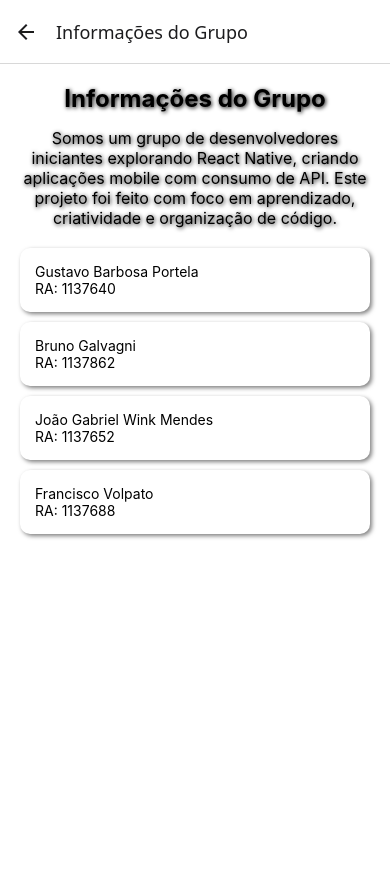
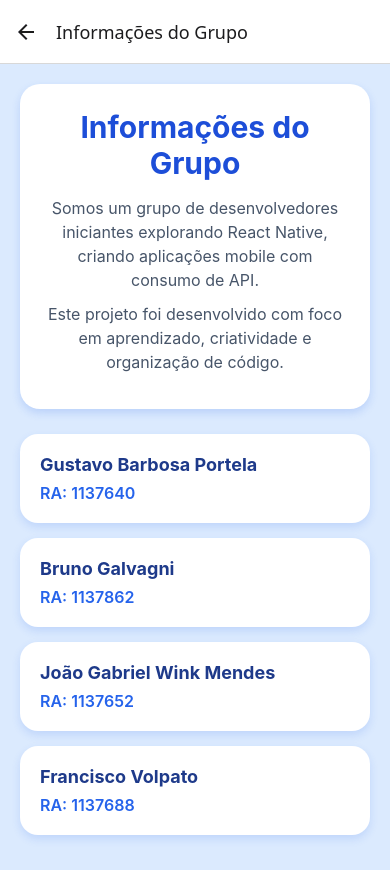
Before and after one commit to JoaoGabrielWMendes/trabalho-react-native-g1, a React Native app: screen /Info in a window 390 px wide. Before the commit the page ends 844 px from the top, so only its background shows below. Built offline with nearby package versions, Linux system fonts and the light colour scheme.

Commit message:
Design dos detalhes do produto e design das infos

```diff
--- a/src/screens/Info.js
+++ b/src/screens/Info.js
@@ -1,34 +1,48 @@
-import React from 'react';
-import { View, Text, StyleSheet, ScrollView } from 'react-native';
+import React from "react";
+import {
+  View,
+  Text,
+  StyleSheet,
+  ScrollView,
+} from "react-native";
 
 const Info = () => {
   const integrantes = [
     {
-      nome: 'Gustavo Barbosa Portela',
-      ra: '1137640',
+      nome: "Gustavo Barbosa Portela",
+      ra: "1137640",
     },
     {
-      nome: 'Bruno Galvagni',
-      ra: '1137862',
+      nome: "Bruno Galvagni",
+      ra: "1137862",
     },
     {
-      nome: 'João Gabriel Wink Mendes',
-      ra: '1137652',
+      nome: "João Gabriel Wink Mendes",
+      ra: "1137652",
     },
     {
-      nome: 'Francisco Volpato',
-      ra: '1137688',
+      nome: "Francisco Volpato",
+      ra: "1137688",
     },
   ];
 
   return (
     <ScrollView contentContainerStyle={styles.container}>
-      <Text style={styles.titulo}>Informações do Grupo</Text>
-      <Text style={styles.descricao}>
-        Somos um grupo de desenvolvedores iniciantes explorando React Native,
-        criando aplicações mobile com consumo de API. Este projeto foi feito
-        com foco em aprendizado, criatividade e organização de código.
-      </Text>
+      <View style={styles.headerBox}>
+        <Text style={styles.titulo}>Informações do Grupo</Text>
+
+        <Text style={styles.descricao}>
+          Somos um grupo de desenvolvedores iniciantes
+          explorando React Native, criando aplicações
+          mobile com consumo de API.
+        </Text>
+
+        <Text style={styles.descricao}>
+          Este projeto foi desenvolvido com foco em
+          aprendizado, criatividade e organização de código.
+        </Text>
+      </View>
+
       {integrantes.map((item, index) => (
         <View key={index} style={styles.card}>
           <Text style={styles.nome}>{item.nome}</Text>
@@ -42,38 +56,73 @@ const Info = () => {
 const styles = StyleSheet.create({
   container: {
     flexGrow: 1,
-    backgroundColor: '#ffffff',
+    backgroundColor: "#dbeafe",
     padding: 20,
-    alignItems: 'center',
+    alignItems: "center",
   },
+
+  headerBox: {
+    width: "100%",
+    backgroundColor: "#ffffff",
+    padding: 25,
+    borderRadius: 20,
+    marginBottom: 25,
+    alignItems: "center",
+
+    shadowColor: "#2563eb",
+    shadowOffset: {
+      width: 0,
+      height: 4,
+    },
+    shadowOpacity: 0.18,
+    shadowRadius: 8,
+    elevation: 5,
+  },
+
   titulo: {
-    fontSize: 24,
-    fontWeight: 'bold',
+    fontSize: 30,
+    fontWeight: "bold",
+    color: "#1d4ed8",
     marginBottom: 15,
-    color: '#000',
-    textShadowColor: 'black',
-    textShadowOffset: { width: 1, height: 1 },
-    textShadowRadius: 4,
+    textAlign: "center",
   },
+
   descricao: {
     fontSize: 16,
-    marginBottom: 20,
-    textAlign: 'center',
-    color: '#000',
-    textShadowColor: 'black',
-    textShadowOffset: { width: 1, height: 1 },
-    textShadowRadius: 4,
+    textAlign: "center",
+    color: "#475569",
+    lineHeight: 24,
+    marginBottom: 10,
   },
+
   card: {
-    width: '100%',
-    backgroundColor: '#ffffff',
-    padding: 15,
-    borderRadius: 10,
-    marginBottom: 10,
-    shadowColor: 'rgba(0, 0, 0, .5)',
-    shadowOffset: { width: 2, height: 2 },
-    shadowRadius: 4,
-    elevation: 3,
+    width: "100%",
+    backgroundColor: "#ffffff",
+    padding: 20,
+    borderRadius: 18,
+    marginBottom: 15,
+
+    shadowColor: "#2563eb",
+    shadowOffset: {
+      width: 0,
+      height: 4,
+    },
+    shadowOpacity: 0.15,
+    shadowRadius: 8,
+    elevation: 4,
+  },
+
+  nome: {
+    fontSize: 18,
+    fontWeight: "bold",
+    color: "#1e3a8a",
+    marginBottom: 8,
+  },
+
+  ra: {
+    fontSize: 16,
+    color: "#2563eb",
+    fontWeight: "600",
   },
 });
 
--- a/src/screens/ProductDetail.js
+++ b/src/screens/ProductDetail.js
@@ -5,13 +5,16 @@ import {
   StyleSheet,
   Image,
   ScrollView,
+  TouchableOpacity,
 } from "react-native";
 
-export default function ProductDetail({ route }) {
+export default function ProductDetail({ route, navigation }) {
   const { product } = route.params;
 
   return (
     <ScrollView contentContainerStyle={styles.container}>
+      {/* Card principal */}
+      <View style={styles.card}>
         <Image
           source={{ uri: product.image }}
           style={styles.image}
@@ -24,54 +27,128 @@ export default function ProductDetail({ route }) {
           R$ {product.price}
         </Text>
 
-      <Text style={styles.category}>
-        Categoria: {product.category}
+        <View style={styles.categoryBox}>
+          <Text style={styles.categoryText}>
+            {product.category}
+          </Text>
+        </View>
+
+        <Text style={styles.descriptionTitle}>
+          Descrição
         </Text>
 
         <Text style={styles.description}>
           {product.description}
         </Text>
+
+        <TouchableOpacity
+          style={styles.button}
+          onPress={() => navigation.goBack()}
+        >
+          <Text style={styles.buttonText}>
+            Voltar
+          </Text>
+        </TouchableOpacity>
+      </View>
     </ScrollView>
   );
 }
 
 const styles = StyleSheet.create({
   container: {
+    flexGrow: 1,
+    backgroundColor: "#dbeafe",
     padding: 20,
+    justifyContent: "center",
     alignItems: "center",
-    backgroundColor: "#fff",
-    flexGrow: 1,
+  },
+
+  card: {
+    width: "100%",
+    backgroundColor: "#ffffff",
+    borderRadius: 22,
+    padding: 25,
+    alignItems: "center",
+
+    shadowColor: "#2563eb",
+    shadowOffset: {
+      width: 0,
+      height: 5,
+    },
+    shadowOpacity: 0.18,
+    shadowRadius: 10,
+    elevation: 8,
   },
 
   image: {
-    width: 250,
-    height: 250,
+    width: 220,
+    height: 220,
     marginBottom: 20,
   },
 
   title: {
-    fontSize: 22,
+    fontSize: 24,
     fontWeight: "bold",
+    color: "#1d4ed8",
     textAlign: "center",
-    marginBottom: 10,
+    marginBottom: 15,
   },
 
   price: {
-    fontSize: 24,
-    color: "green",
+    fontSize: 28,
     fontWeight: "bold",
-    marginBottom: 10,
+    color: "#2563eb",
+    marginBottom: 15,
   },
 
-  category: {
-    fontSize: 16,
-    color: "#555",
+  categoryBox: {
+    backgroundColor: "#bfdbfe",
+    paddingHorizontal: 15,
+    paddingVertical: 8,
+    borderRadius: 20,
     marginBottom: 20,
+  },
+
+  categoryText: {
+    color: "#1e3a8a",
+    fontWeight: "600",
+    textTransform: "capitalize",
+  },
+
+  descriptionTitle: {
+    fontSize: 18,
+    fontWeight: "bold",
+    color: "#1e293b",
+    alignSelf: "flex-start",
+    marginBottom: 8,
   },
 
   description: {
     fontSize: 16,
+    color: "#475569",
     textAlign: "justify",
     lineHeight: 24,
+    marginBottom: 25,
+  },
+
+  button: {
+    backgroundColor: "#2563eb",
+    paddingVertical: 14,
+    paddingHorizontal: 35,
+    borderRadius: 14,
+    shadowColor: "#1d4ed8",
+    shadowOffset: {
+      width: 0,
+      height: 4,
+    },
+    shadowOpacity: 0.2,
+    shadowRadius: 6,
+    elevation: 5,
+  },
+
+  buttonText: {
+    color: "#ffffff",
+    fontSize: 18,
+    fontWeight: "bold",
   },
 });
```
Lines whose indentation alone changed are shown as unchanged.
